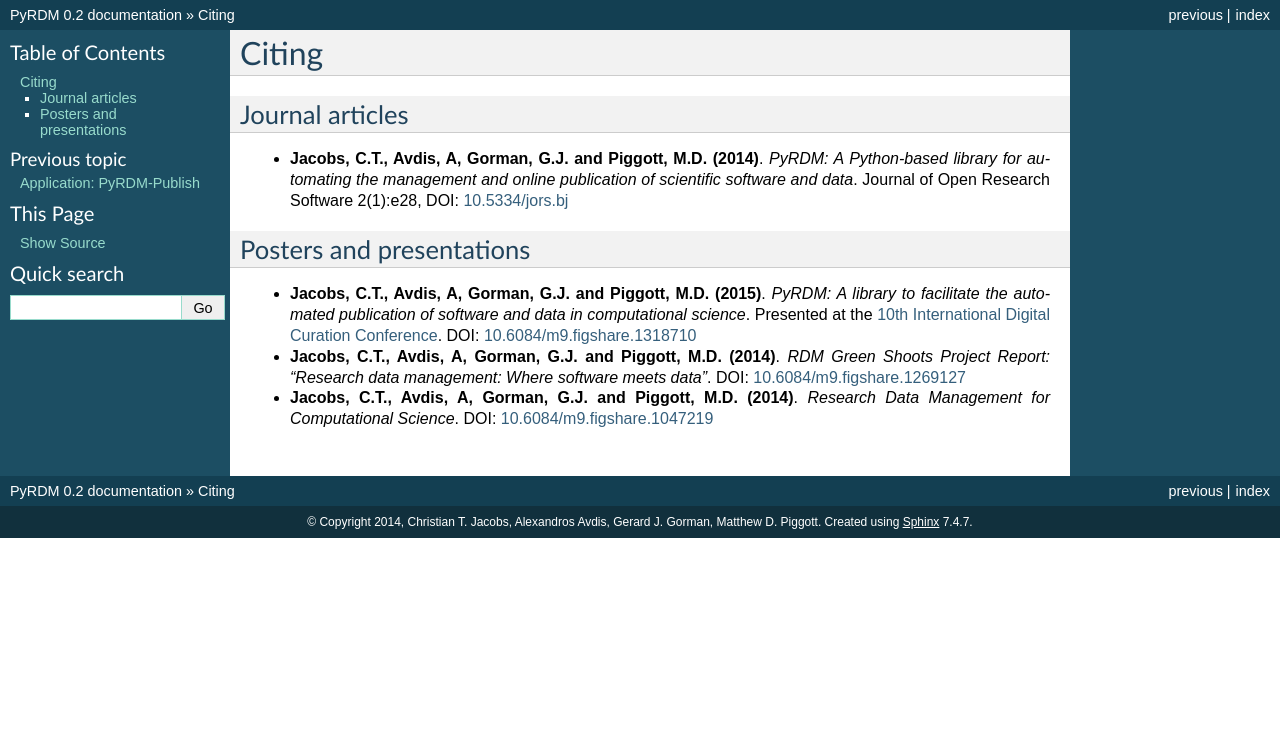
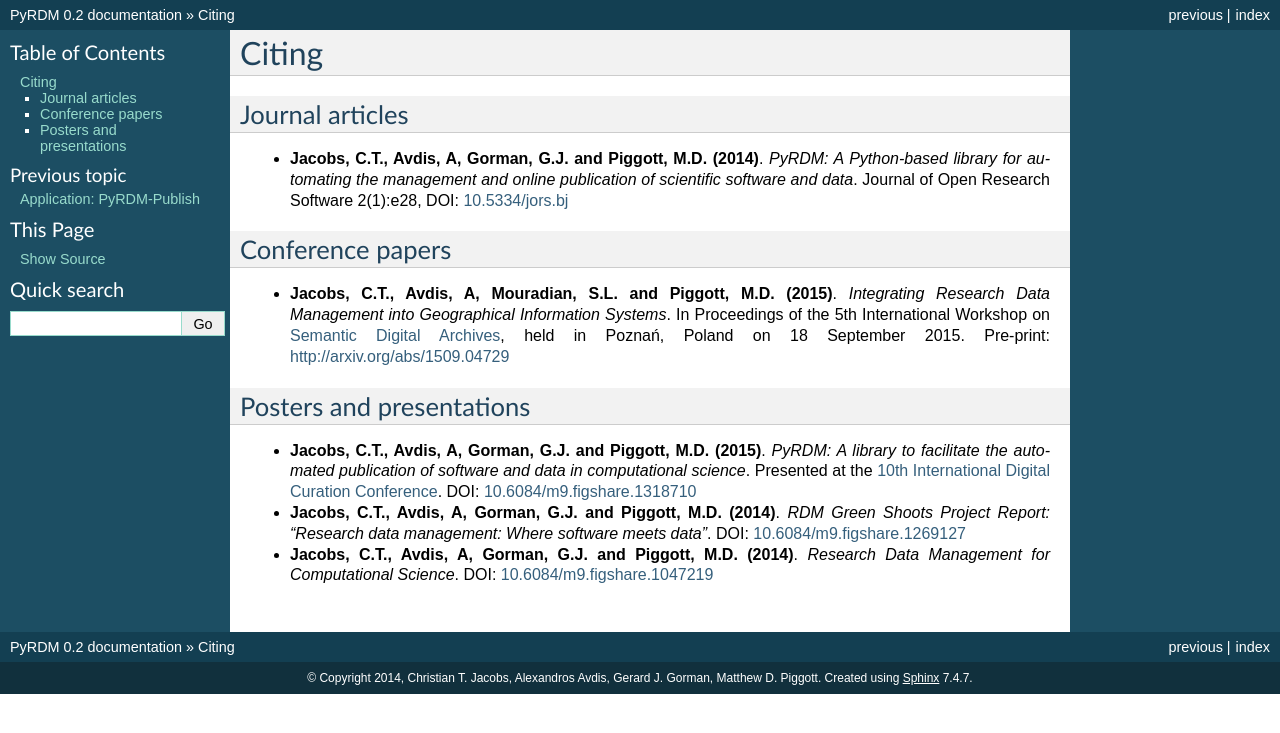
Before and after one commit to pyrdm/pyrdm, a Sphinx documentation site: the page built from docs/source/citing.rst, in a window 1280 px wide. Shown: the top 733 px of the page. Built offline with Sphinx 7.4.7, drawn with Linux system fonts in a browser that asks for light colours; pages that are not in the unit, such as notebooks, are missing from menus.

Commit message:
Added link to SDA 2015 conference paper.

```diff
--- a/docs/source/citing.rst
+++ b/docs/source/citing.rst
@@ -6,6 +6,10 @@
 
 - **Jacobs, C.T., Avdis, A, Gorman, G.J. and Piggott, M.D. (2014)**. *PyRDM: A Python-based library for automating the management and online publication of scientific software and data*. Journal of Open Research Software 2(1):e28, DOI: `10.5334/jors.bj <http://dx.doi.org/10.5334/jors.bj>`_
 
+Conference papers
+-----------------
+
+- **Jacobs, C.T., Avdis, A, Mouradian, S.L. and Piggott, M.D. (2015)**. *Integrating Research Data Management into Geographical Information Systems*. In Proceedings of the 5th International Workshop on `Semantic Digital Archives <http://sda2015.dke-research.de/>`_, held in Poznań, Poland on 18 September 2015. Pre-print: `http://arxiv.org/abs/1509.04729 <http://arxiv.org/abs/1509.04729>`_
 
 Posters and presentations
 -------------------------
```
